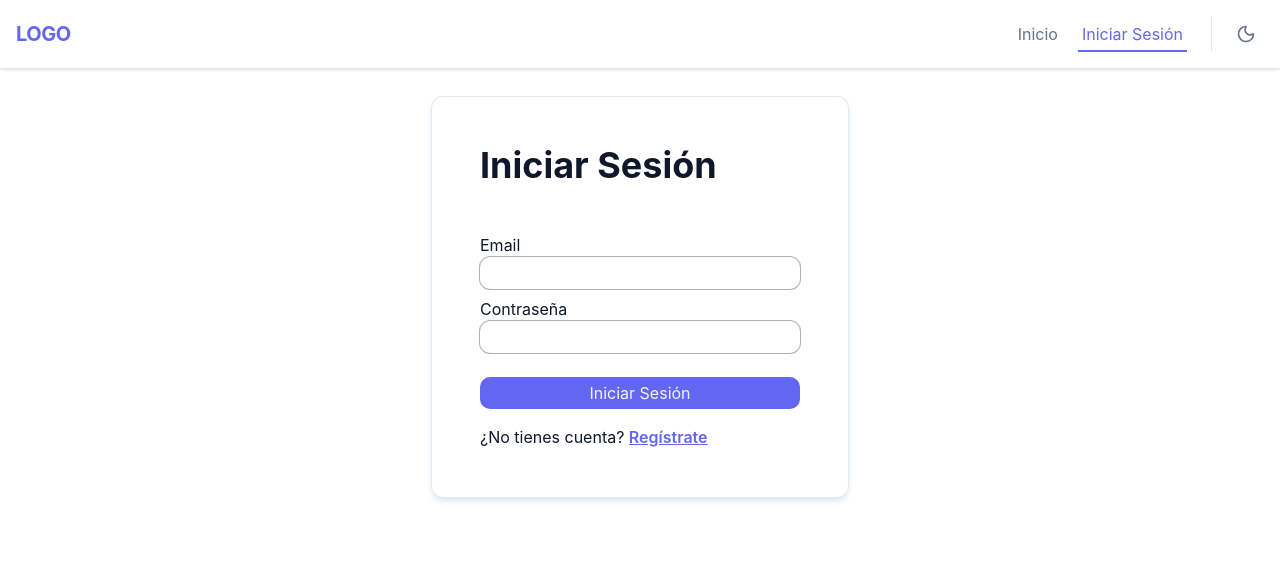
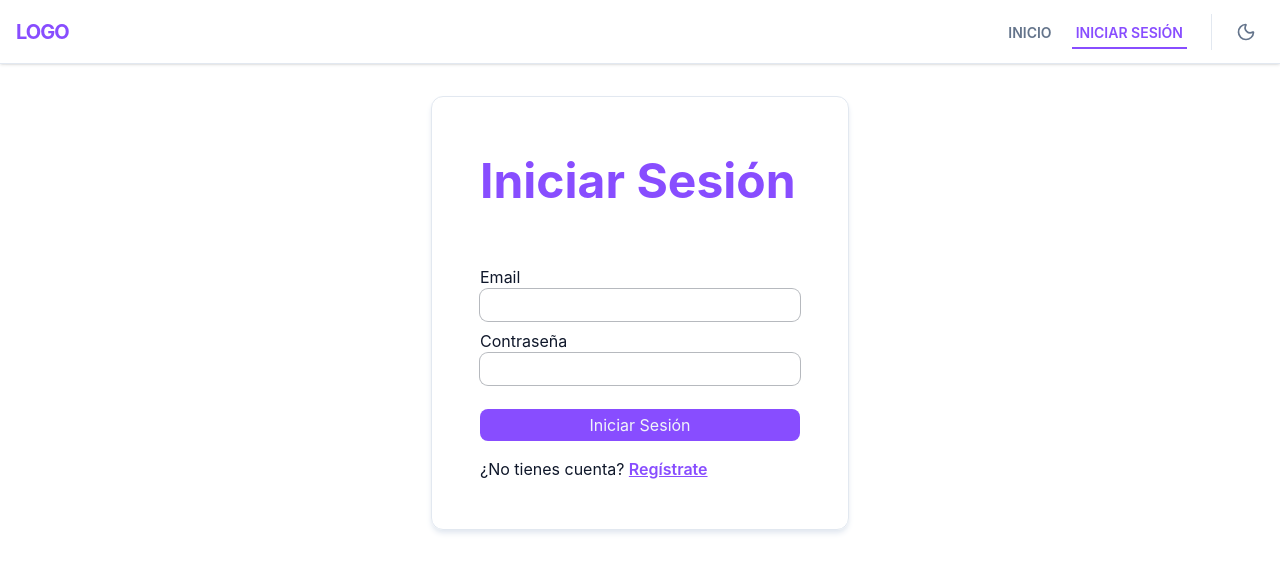
Before and after one commit to CSorinDev/porras, a React (Vite) app: page /login in a window 1280 px wide. Shown: the top 572 px of the page. Built offline with nearby package versions, Linux system fonts and the light colour scheme.

Commit message:
arreglar la homepage

```diff
--- a/src/index.css
+++ b/src/index.css
@@ -40,7 +40,8 @@
   --card: #ffffff;
   --card-foreground: #0f172a;
 
-  --primary: #6366f1;
+  --primary: #884dff;
+  /* --primary: #6366f1; */
   --primary-foreground: #ffffff;
 
   --secondary: #f1f5f9;
@@ -97,7 +98,7 @@ button {
 }
 
 h1 {
-  @apply text-4xl font-bold mb-12;
+  @apply font-bold mb-12 text-primary text-[clamp(1.5rem,5dvw,3rem)];
 }
 
 .form {
@@ -105,11 +106,11 @@ h1 {
 }
 
 .form input {
-  @apply outline-0 ring-1 ring-black/30 px-2 py-1 rounded-md focus:ring-primary focus:ring-2 transition-all duration-300 mb-2
+  @apply outline-0 ring-1 ring-foreground/30 px-2 py-1 rounded-sm focus:ring-primary focus:ring-2 transition-all duration-300 mb-2
 }
 
 .form button {
-  @apply bg-primary py-1 px-2 my-4 rounded-md text-secondary cursor-pointer hover:bg-primary/80 transition-all duration-300
+  @apply bg-primary py-1 px-2 my-4 rounded-sm text-secondary cursor-pointer hover:bg-primary/80 transition-all duration-300
 }
 
 .form a {
--- a/src/layouts/Header.jsx
+++ b/src/layouts/Header.jsx
@@ -18,8 +18,8 @@ export default function Header() {
   const { theme, toggleTheme } = useTheme()
 
   return (
-    <header className="bg-background/80 backdrop-blur-md border-b border-border shadow-sm p-4 fixed top-0 left-0 w-full flex justify-between items-center z-50 transition-colors duration-300">
-      <NavLink to="/" className="text-xl font-bold tracking-tight text-primary">
+    <header className="bg-background/80 backdrop-blur-md border-b border-border shadow-sm p-4 fixed top-0 left-0 w-full flex justify-between items-center z-50 transition-colors duration-300 h-16">
+      <NavLink to="/" className="text-xl font-bold tracking-tighter text-primary">
         <h2>LOGO</h2>
       </NavLink>
       <nav>
@@ -30,7 +30,7 @@ export default function Header() {
                 className={({ isActive }) =>
                   `relative py-2 px-1 transition-colors hover:text-primary ${
                     isActive ? 'text-primary after:w-full' : 'text-muted-foreground after:w-0'
-                  } after:absolute after:bottom-0 after:left-0 after:h-0.5 after:bg-primary after:transition-all after:duration-300`
+                  } after:absolute after:bottom-0 after:left-0 after:h-0.5 after:bg-primary after:transition-all after:duration-300 font-semibold uppercase text-sm`
                 }
                 to={path}
               >
--- a/src/pages/HomePage.jsx
+++ b/src/pages/HomePage.jsx
@@ -1,22 +1,25 @@
+import { NavLink } from 'react-router'
+import Button from '../components/Button'
+
 export default function HomePage() {
   return (
-    <div className="min-h-screen pt-24 pb-12 px-4 flex flex-col items-center justify-center text-center">
-      <div className="max-w-2xl animate-in fade-in slide-in-from-bottom-4 duration-1000">
-        <h1 className="text-5xl font-extrabold tracking-tight sm:text-6xl mb-6 bg-linear-to-r from-primary to-indigo-400 bg-clip-text text-transparent">
-          Bienvenido a Porras
-        </h1>
-        <p className="text-xl text-muted-foreground mb-10 leading-relaxed">
-          La plataforma definitiva para gestionar tus porras con amigos de forma profesional, rápida y segura.
-        </p>
-        <div className="flex flex-wrap justify-center gap-4">
-          <button className="px-8 py-3 bg-primary text-primary-foreground rounded-full font-semibold hover:opacity-90 transition-all shadow-lg shadow-primary/25 hover:shadow-primary/40 hover:-translate-y-0.5">
-            Empezar ahora
-          </button>
-          <button className="px-8 py-3 bg-secondary text-secondary-foreground border border-border rounded-full font-semibold hover:bg-muted transition-all hover:-translate-y-0.5">
-            Saber más
-          </button>
-        </div>
+    <section className="mx-auto max-w-lg min-h-[calc(100vh-7rem)] flex justify-center items-center flex-col">
+      <h1 className="text-foreground/80! text-center">
+        Bienvenido a <br />
+        <span className="text-primary">Porras Entre Amigos</span>
+      </h1>
+      <h2 className="text-muted-foreground mb-12 text-center">
+        La plataforma definitiva para gestionar tus porras con amigos de forma
+        rápida y segura.
+      </h2>
+      <div className="flex justify-center gap-4">
+        <Button>
+          <NavLink to="/login">Inicia Sesión</NavLink>
+        </Button>
+        <Button>
+          <NavLink to="/register">Registrarse</NavLink>
+        </Button>
       </div>
-    </div>
+    </section>
   )
 }
```
